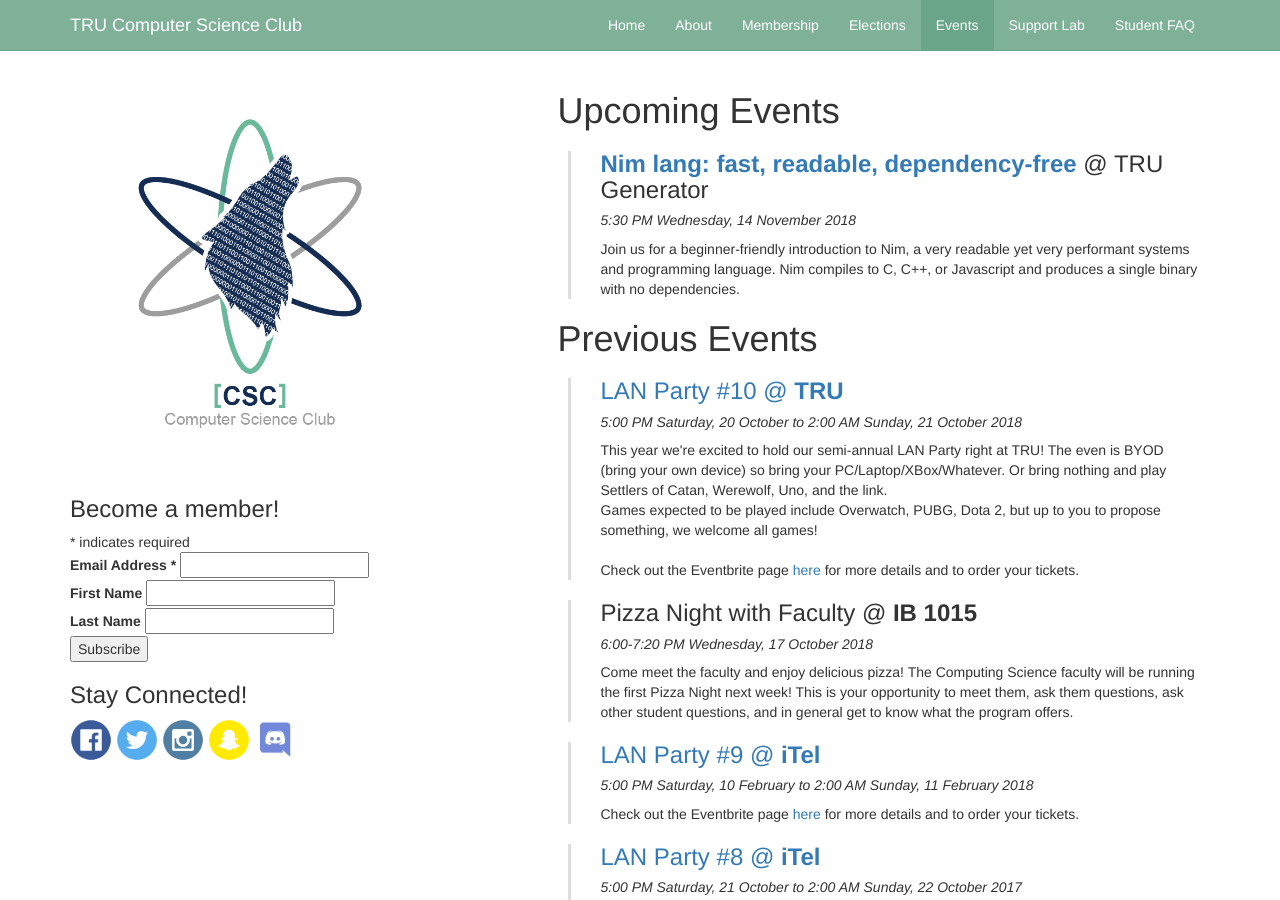
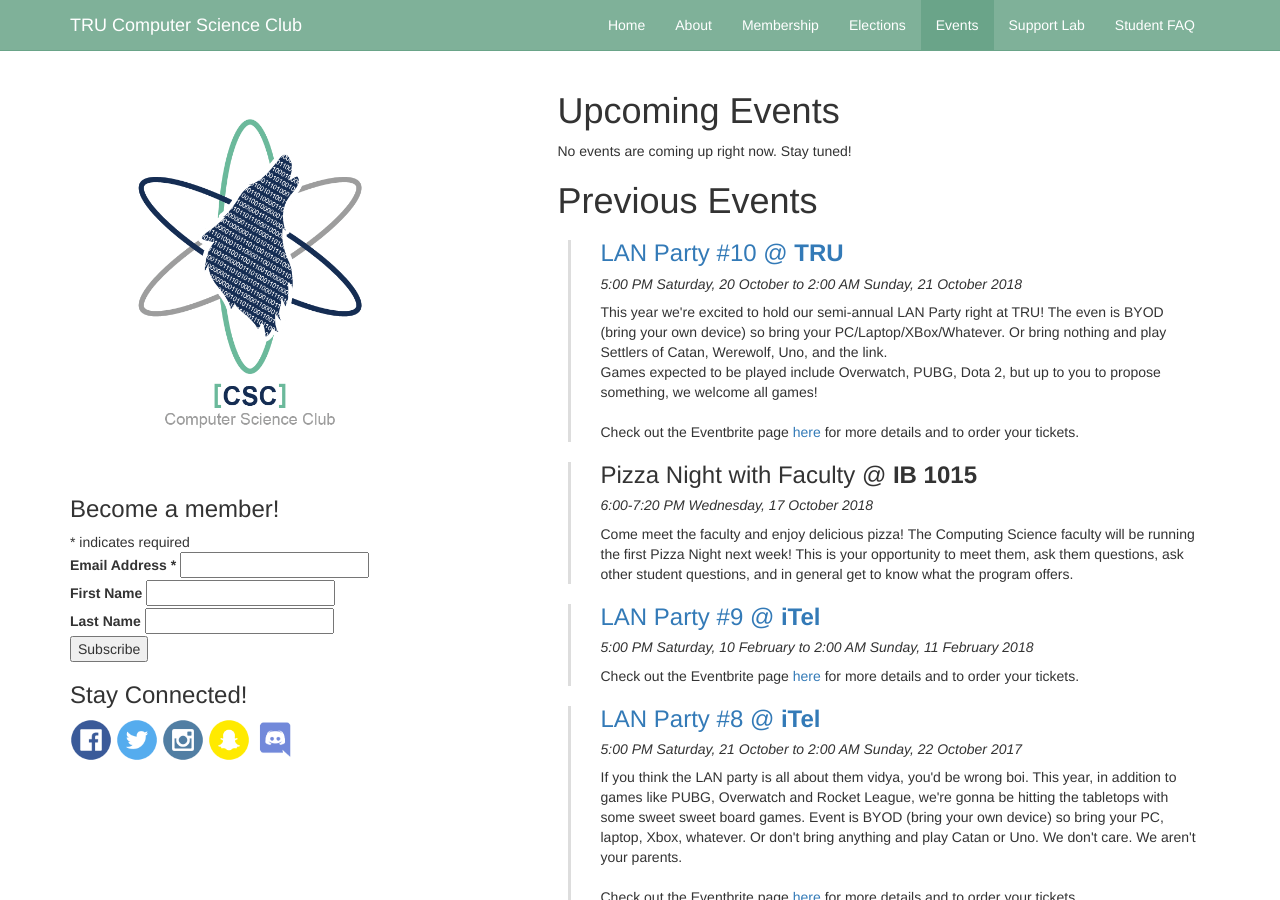
Before and after one commit to trucsclub/trucsclub.github.io, a Jekyll site: the page built from events.html, in a window 1280 px wide and 900 px high. Built offline with Jekyll 4.4.1, drawn with Linux system fonts in a browser that asks for light colours; nearby versions of some CDN libraries; comment, search, counter and statistics services are not loaded; some of the changed text lies outside the part shown.

Commit message:
chore(events.html) move Nim to past workshops

```diff
--- a/events.html
+++ b/events.html
@@ -5,14 +5,7 @@ active: events
 ---
 <h1>Upcoming Events</h1>
 <div class="event-list">
-    <div class="event">
-        <h3><a href="https://nimworkshop.eventbrite.ca"><b>Nim lang: fast, readable, dependency-free</b></a> @ TRU Generator</h3>
-        <h5>5:30 PM Wednesday, 14 November 2018</h5>
-        <p>
-            Join us for a beginner-friendly introduction to Nim, a very readable yet very performant systems and programming language.
-            Nim compiles to C, C++, or Javascript and produces a single binary with no dependencies.
-        </p>
-    </div>
+    No events are coming up right now. Stay tuned!
 </div>
 
 <h1>Previous Events</h1>
```
Also changed, not shown: other parts of events.html (+1 -0 lines).
